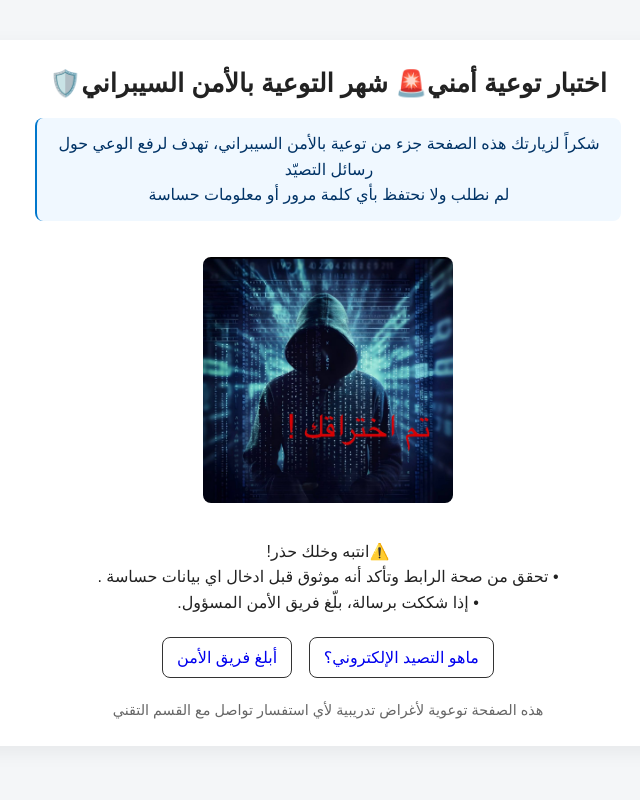
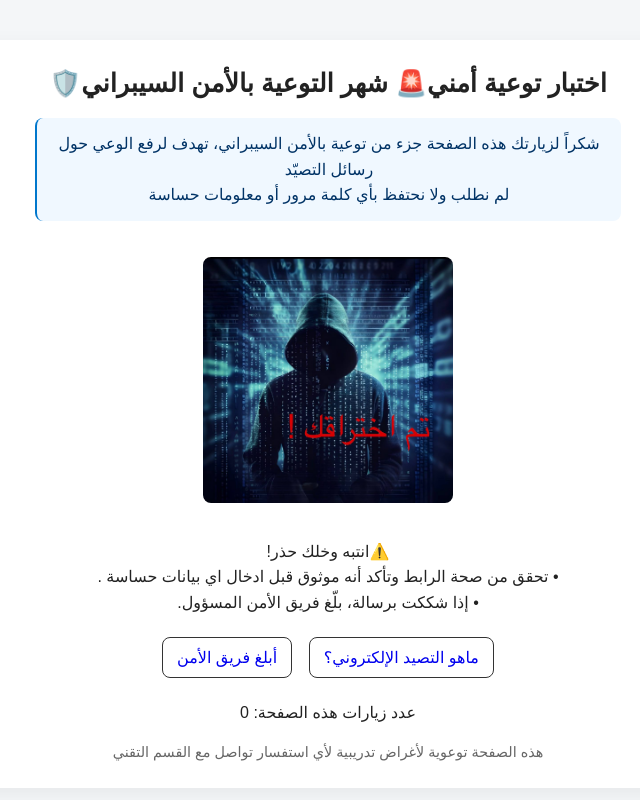
Before and after one commit to Anwarrk/Cybersecurity-Awareness-Campaign, a plain HTML site: page index.html in a window 1280 px wide. Shown: the whole page, without its empty margins (312-952 px from the left). Drawn offline with Linux system fonts and the light colour scheme.

Commit message:
Update index.html

```diff
--- a/index.html
+++ b/index.html
@@ -46,6 +46,8 @@
     <a class="btn" href="https://nca.gov.sa/ar/contact-us/"تبليغ%20رسالة%20مشبوهة">أبلغ فريق الأمن</a>
     <a class="btn" href="https://youtu.be/SJhLufForYc?si=N3AFYfxwLBC-xu-m" id="learn"> ماهو التصيد الإلكتروني؟ </a>
 
+    <p>عدد زيارات هذه الصفحة: <span id="visits">0</span></p>
+
     <footer> هذه الصفحة توعوية لأغراض تدريبية لأي استفسار تواصل مع القسم التقني</footer>
   </div>
 
```
